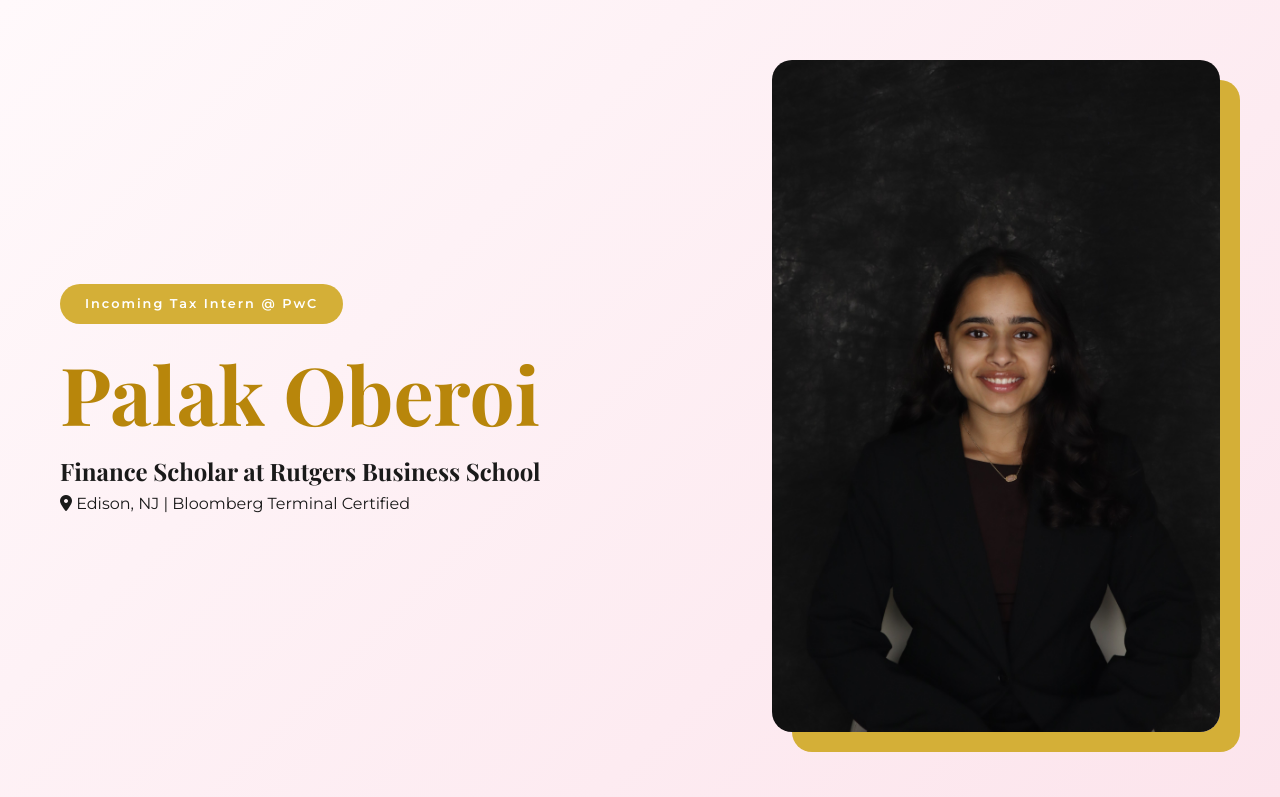
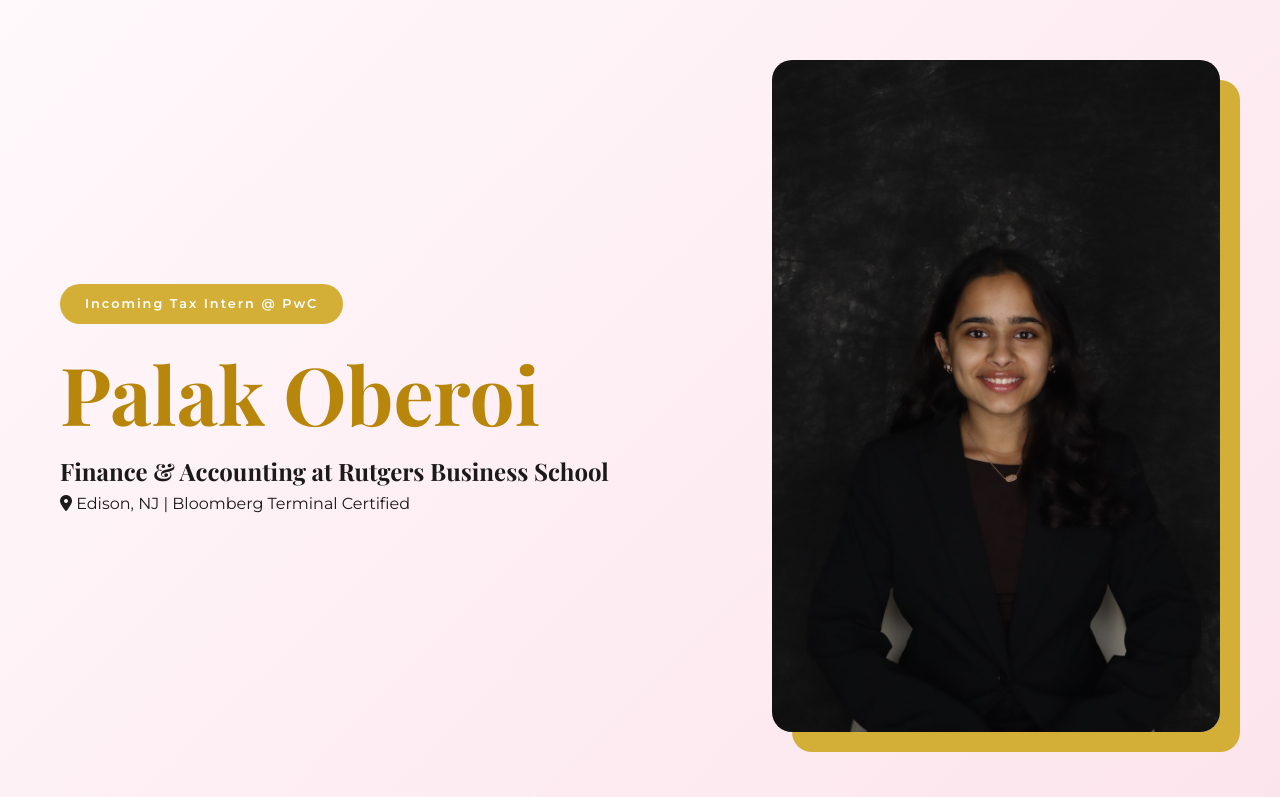
Before and after one commit to po164-coder/PalakO.github.io, a plain HTML site: page index.html in a window 1280 px wide. Shown: the top 797 px of the page. Drawn offline with nearby package versions, Linux system fonts and the light colour scheme; a web font is replaced by a local one.

Commit message:
Update index.html

```diff
--- a/index.html
+++ b/index.html
@@ -118,7 +118,7 @@
         <div class="hero-text">
             <span class="badge">Incoming Tax Intern @ PwC</span>
             <h1>Palak Oberoi</h1>
-            <h2>Finance Scholar at <strong>Rutgers Business School</strong></h2>
+            <h2>Finance & Accounting at <strong>Rutgers Business School</strong></h2>
             <p><i class="fa-solid fa-location-dot"></i> Edison, NJ | Bloomberg Terminal Certified</p>
         </div>
         <div class="profile-img-frame">
```
